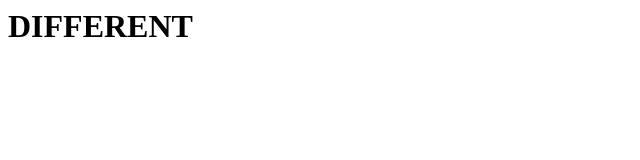
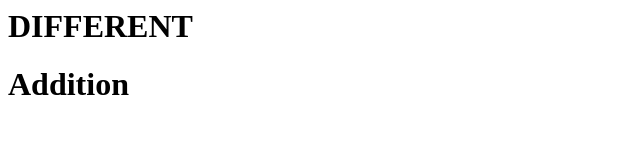
Before and after one commit to Lets-HangV2/LetsHangWebApp, a plain HTML site: page index.html in a window 1280 px wide. Shown: the whole page, without its empty margins (0-640 px from the left). Drawn offline with Linux system fonts and the light colour scheme.

Commit message:
first commit

```diff
--- a/index.html
+++ b/index.html
@@ -5,6 +5,7 @@
 
 	<body>
 		<h1>DIFFERENT</h1>
+		<h1>Addition</h1>
 	</body>
 
 </html>
```
